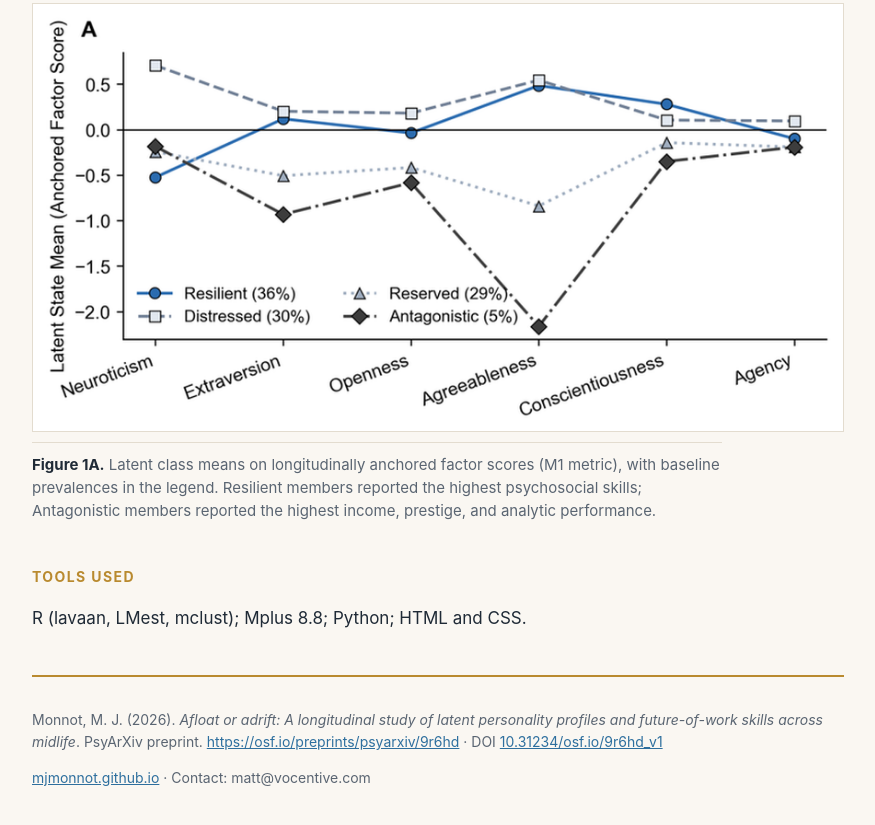
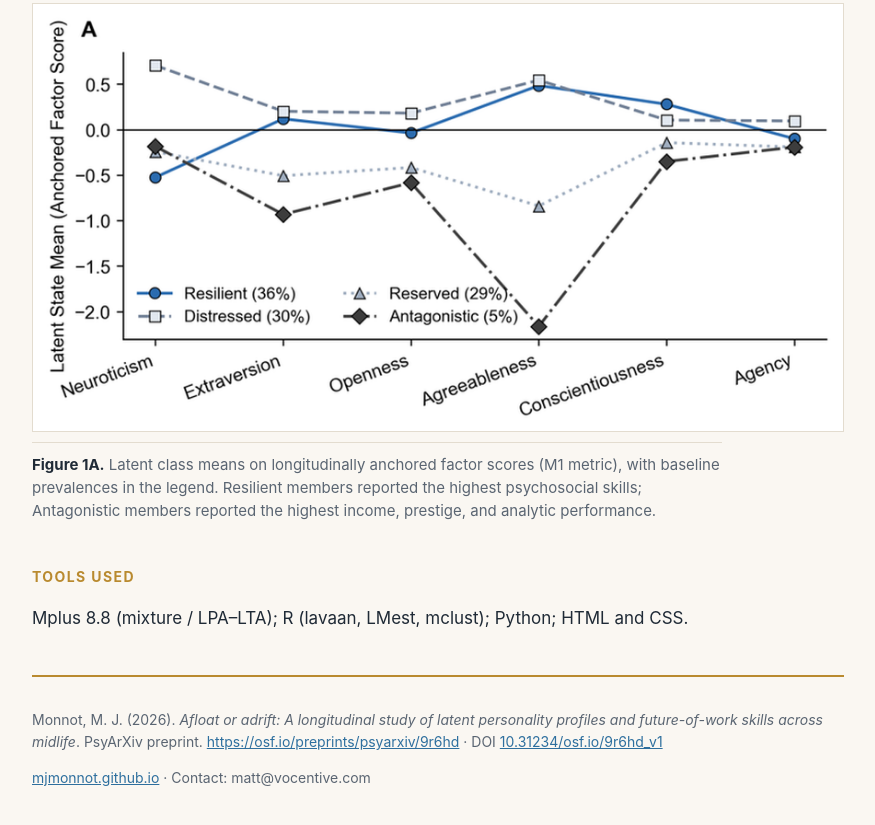
Before and after one commit to mjmonnot/afloat-or-adrift, a plain HTML site: page index.html in a window 1280 px wide. Shown: the part 823-1648 px from the top of the page, without its empty margins (202-1077 px from the left). Drawn offline with Linux system fonts and the light colour scheme.

Commit message:
Tools used: lead with Mplus mixture/LPA-LTA; keep LMest

```diff
--- a/index.html
+++ b/index.html
@@ -50,7 +50,7 @@
 
 <section aria-labelledby="tools-used">
   <p class="section-label" id="tools-used">Tools used</p>
-  <p>R (lavaan, LMest, mclust); Mplus 8.8; Python; HTML and CSS.</p>
+  <p>Mplus 8.8 (mixture / LPA–LTA); R (lavaan, LMest, mclust); Python; HTML and CSS.</p>
 </section>
 
 <footer>
```
